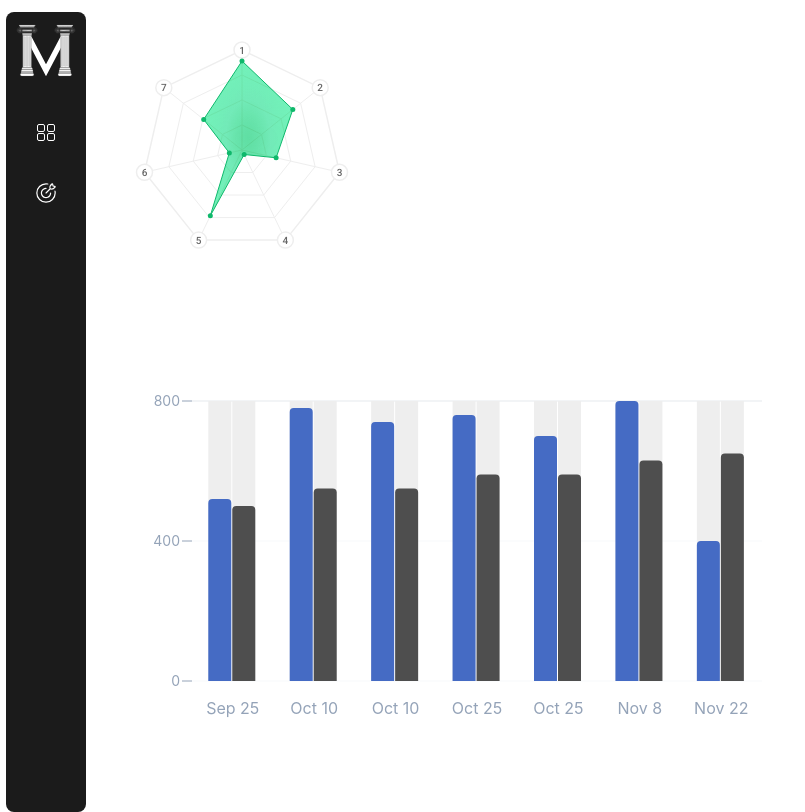
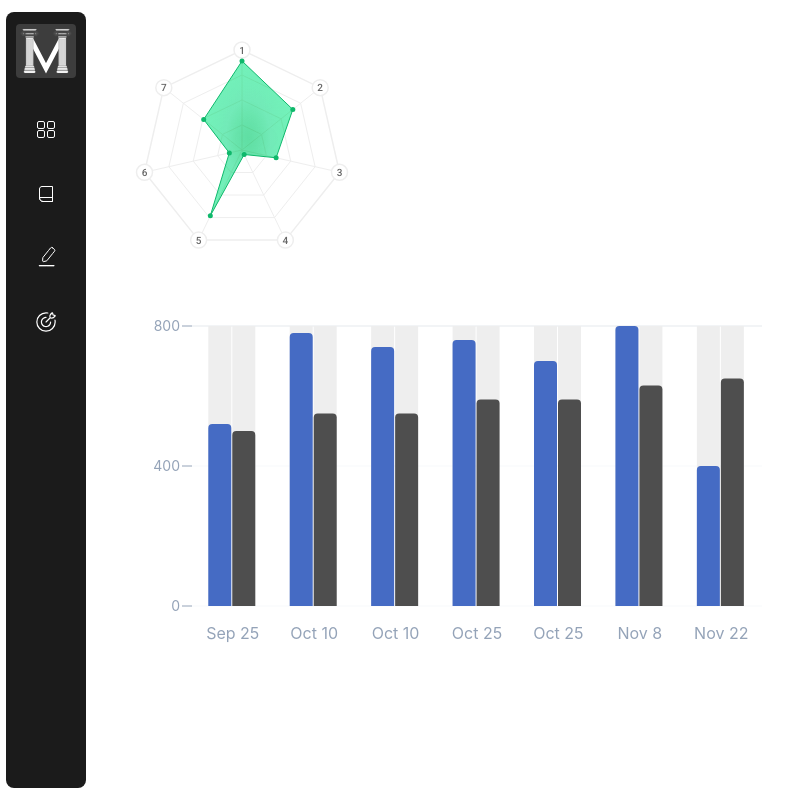
Before and after one commit to Orujhimaru/max_odyssey, a React (Vite) app: page / in a window 1280 px wide. Shown: the whole page, without its empty margins (0-805 px from the left). Built offline with nearby package versions, Linux system fonts and the light colour scheme.

Commit message:
design: Fixed overall dashboard page design and Navbar

```diff
--- /dev/null
+++ b/src/components/NavBar/Logo.jsx
@@ -0,0 +1,26 @@
+import Max from "../../assets/max_logo.svg";
+
+const Logo = () => {
+  return (
+    <div
+      style={{
+        backgroundColor: "#3D3D3D",
+        borderRadius: "4px", // or your preferred size
+        display: "flex",
+        alignItems: "center",
+        justifyContent: "center",
+        padding: "4px",
+      }}
+    >
+      <img
+        src={Max}
+        alt="Logo"
+        style={{
+          width: "52px",
+        }}
+      />
+    </div>
+  );
+};
+
+export default Logo;
--- a/src/components/NavBar/Navbar.css
+++ b/src/components/NavBar/Navbar.css
@@ -4,12 +4,12 @@
   align-items: center;
   justify-content: flex-start;
   position: fixed;
-  height: 100%;
+  height: calc(100% - 24px);
   width: 80px; /* Adjust width as needed */
   background-color: #1b1b1b; /* Dark background */
   padding: 12px 0; /* Top and bottom padding */
-  margin: 12px 0; /* Top and bottom margin */
   left: 6px; /* Left margin */
+  top: 12px;
   border-radius: 8px; /* Optional: rounded corners */
 }
 
@@ -26,7 +26,7 @@
 .nav-icon {
   width: 40px; /* Adjust size as needed */
   height: auto;
-  margin: 10px 0; /* Space between icons */
+  margin: 12px 0; /* Space between icons */
   cursor: pointer;
 }
 
--- a/src/components/NavBar/Navbar.jsx
+++ b/src/components/NavBar/Navbar.jsx
@@ -1,20 +1,24 @@
 import React from "react";
 import "./Navbar.css"; // Create a CSS file for styling
+import Logo from "../Navbar/Logo";
 
 // Import your logos
-import MaxLogo from "../../assets/max_logo.svg";
-import Group36 from "../../assets/Group 36.svg";
-import Group51 from "../../assets/Group 51.svg";
+import Dashboard from "../../assets/Group 36.svg";
+import Practice from "../../assets/Group 51.svg";
+import Courses from "../../assets/Group 38.svg";
+import Tests from "../../assets/Group 43.svg";
 
 const Navbar = () => {
   return (
     <nav className="navbar">
       <div className="logo-container">
-        <img src={MaxLogo} alt="Max Logo" className="logo" />
+        <Logo />
       </div>
       <div className="nav-items">
-        <img src={Group36} alt="Group 36" className="nav-icon" />
-        <img src={Group51} alt="Group 51" className="nav-icon" />
+        <img src={Dashboard} alt="Group 36" className="nav-icon" />
+        <img src={Courses} alt="Group 38" className="nav-icon" />
+        <img src={Tests} alt="Group 43" className="nav-icon" />
+        <img src={Practice} alt="Group 51" className="nav-icon" />
       </div>
     </nav>
   );
--- a/src/components/ScoreColumnGraph/ScoreColumn.css
+++ b/src/components/ScoreColumnGraph/ScoreColumn.css
@@ -82,7 +82,6 @@ path[class="recharts-rectangle recharts-tooltip-cursor"] {
 /* Target the chart container specifically */
 .charts-container {
   width: 100%;
-  height: 500px;
   box-sizing: content-box;
 }
 
```
